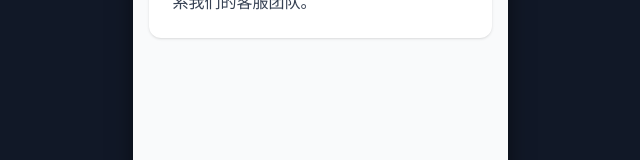
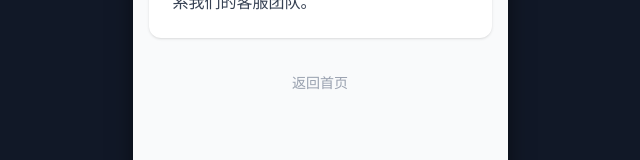
Before and after one commit to chip1991/react-property-management-app, a React (Vite) app: page /privacy-policy in a window 1280 px wide. Shown: the part 586-746 px from the top of the page, without its empty margins (320-960 px from the left). Built offline with nearby package versions, Linux system fonts and the light colour scheme.

Commit message:
feat: 同步远程仓库到本地
Co-authored-by: traeagent <traeagent@users.noreply.github.com>

```diff
--- a/src/pages/PrivacyPolicy.tsx
+++ b/src/pages/PrivacyPolicy.tsx
@@ -39,6 +39,16 @@ const PrivacyPolicy: React.FC = () => {
             <p>您有权随时查看、修改或要求删除我们收集的关于您的个人信息。如有需要，请联系我们的客服团队。</p>
           </section>
         </div>
+
+        {/* 底部返回首页链接 */}
+        <div className="mt-8 text-center">
+          <button
+            onClick={() => navigate('/')}
+            className="text-sm text-gray-400 hover:text-blue-500 transition-colors"
+          >
+            返回首页
+          </button>
+        </div>
       </div>
     </div>
   );
```
